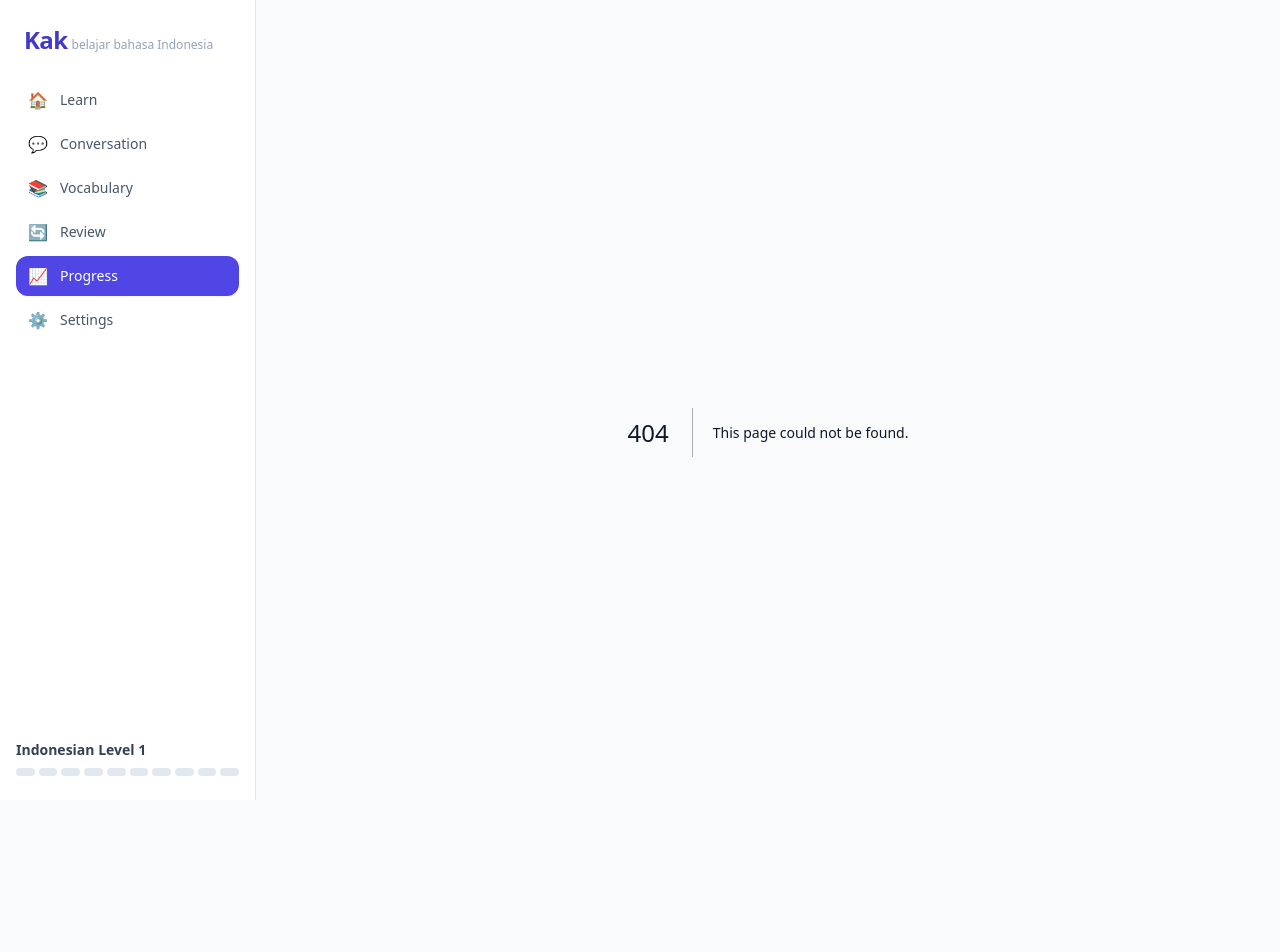
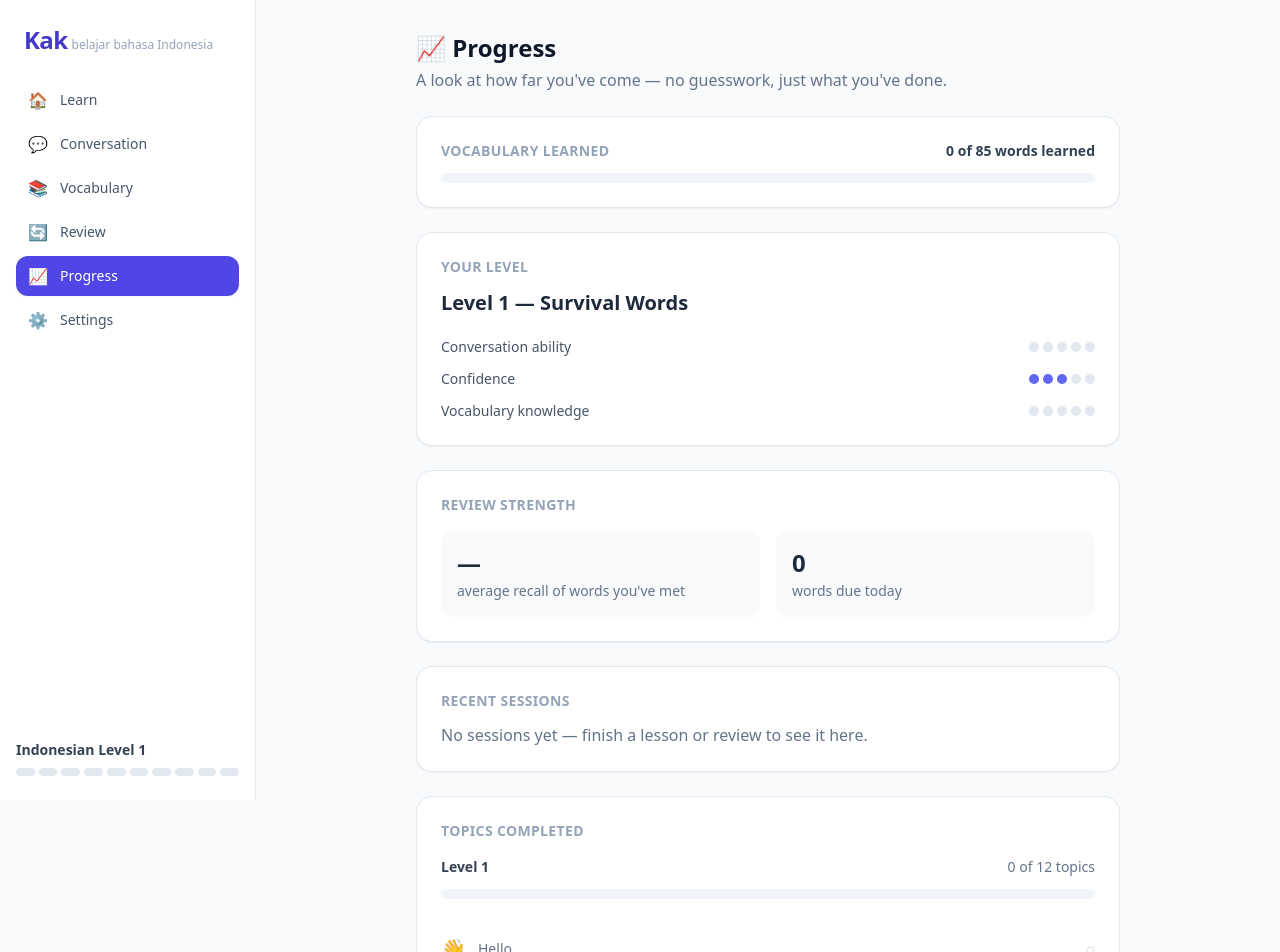
Before and after one commit to stenknz/IndoEng, a Next.js app: page /progress in a window 1280 px wide. Before the commit this address had no page. Shown: the top 952 px of the page. Before the commit the page ends 864 px from the top, so only its background shows below. Built offline with nearby package versions, Linux system fonts and the light colour scheme.

Commit message:
feat: add progress page

```diff
--- /dev/null
+++ b/src/app/progress/page.tsx
@@ -0,0 +1,5 @@
+import { ProgressPage } from "@/components/ProgressPage";
+
+export default function ProgressRoute() {
+  return <ProgressPage />;
+}
--- /dev/null
+++ b/src/components/ProgressPage.tsx
@@ -0,0 +1,231 @@
+"use client";
+
+import { useStore } from "@/lib/store/useStore";
+import { WORD_BANK } from "@/lib/data/words";
+import { LESSONS } from "@/lib/data/lessons";
+import { knownWordIds } from "@/lib/difficulty/learnerModel";
+import { scheduler } from "@/lib/srs/scheduler";
+
+const LEVEL_LABELS = [
+  "Level 1 — Survival Words",
+  "Level 2 — Tiny Sentences",
+  "Level 3 — Everyday Conversation",
+  "Level 4 — Natural Conversation",
+  "Level 5 — Advanced",
+];
+
+function dotsFor(value: number): number {
+  return Math.max(0, Math.min(5, Math.round(value * 5)));
+}
+
+function Bar({ value }: { value: number }) {
+  const percent = Math.round(Math.max(0, Math.min(1, value)) * 100);
+  return (
+    <div className="mt-3 h-2.5 overflow-hidden rounded-full bg-slate-100">
+      <div
+        className="h-full rounded-full bg-brand-500 transition-all duration-300"
+        style={{ width: `${percent}%` }}
+      />
+    </div>
+  );
+}
+
+function DotScale({ label, value }: { label: string; value: number }) {
+  const filled = dotsFor(value);
+  return (
+    <div className="flex items-center justify-between gap-4">
+      <span className="text-sm text-slate-600">{label}</span>
+      <div className="flex gap-1">
+        {Array.from({ length: 5 }).map((_, i) => (
+          <span
+            key={i}
+            className={`h-2.5 w-2.5 rounded-full ${
+              i < filled ? "bg-brand-500" : "bg-slate-200"
+            }`}
+          />
+        ))}
+      </div>
+    </div>
+  );
+}
+
+export function ProgressPage() {
+  const state = useStore((s) => s.state);
+
+  const learnedIds = knownWordIds(state.words);
+  const learnedCount = learnedIds.length;
+
+  const studied = Object.values(state.words);
+  const avgFamiliarity =
+    studied.length === 0
+      ? 0
+      : studied.reduce((sum, w) => sum + w.familiarity, 0) / studied.length;
+  const strength = Math.round(avgFamiliarity * 100);
+  const dueCount = scheduler.dueItems(state.words).length;
+
+  const levelLabel =
+    LEVEL_LABELS[state.profile.level] ?? LEVEL_LABELS[0];
+
+  const recentSessions = [...state.sessions]
+    .sort((a, b) => b.ts - a.ts)
+    .slice(0, 5);
+
+  const levels = Array.from(new Set(LESSONS.map((l) => l.level))).sort(
+    (a, b) => a - b,
+  );
+  const levelGroups = levels.map((level) => {
+    const lessons = LESSONS.filter((l) => l.level === level);
+    const completed = lessons.filter(
+      (l) => state.lessons[l.id]?.status === "complete",
+    ).length;
+    return { level, total: lessons.length, completed };
+  });
+
+  return (
+    <div className="space-y-6">
+      <header>
+        <h1 className="text-2xl font-bold text-slate-900">📈 Progress</h1>
+        <p className="mt-1 text-slate-500">
+          A look at how far you&apos;ve come — no guesswork, just what you&apos;ve
+          done.
+        </p>
+      </header>
+
+      <section className="rounded-2xl border border-slate-200 bg-white p-6 shadow-sm">
+        <div className="flex items-center justify-between gap-4">
+          <h2 className="text-sm font-semibold uppercase tracking-wide text-slate-400">
+            Vocabulary learned
+          </h2>
+          <span className="text-sm font-semibold text-slate-700">
+            {learnedCount} of {WORD_BANK.length} words learned
+          </span>
+        </div>
+        <Bar value={learnedCount / WORD_BANK.length} />
+      </section>
+
+      <section className="rounded-2xl border border-slate-200 bg-white p-6 shadow-sm">
+        <h2 className="text-sm font-semibold uppercase tracking-wide text-slate-400">
+          Your level
+        </h2>
+        <div className="mt-3 text-xl font-bold text-slate-800">
+          {levelLabel}
+        </div>
+        <div className="mt-5 space-y-3">
+          <DotScale
+            label="Conversation ability"
+            value={state.profile.conversationAbility}
+          />
+          <DotScale label="Confidence" value={state.profile.confidence} />
+          <DotScale
+            label="Vocabulary knowledge"
+            value={state.profile.vocabKnowledge}
+          />
+        </div>
+      </section>
+
+      <section className="rounded-2xl border border-slate-200 bg-white p-6 shadow-sm">
+        <h2 className="text-sm font-semibold uppercase tracking-wide text-slate-400">
+          Review strength
+        </h2>
+        <div className="mt-4 grid grid-cols-2 gap-4">
+          <div className="rounded-xl bg-slate-50 p-4">
+            <div className="text-2xl font-bold text-slate-800">
+              {studied.length === 0 ? "—" : `${strength}%`}
+            </div>
+            <div className="mt-0.5 text-sm text-slate-500">
+              average recall of words you&apos;ve met
+            </div>
+          </div>
+          <div className="rounded-xl bg-slate-50 p-4">
+            <div className="text-2xl font-bold text-slate-800">{dueCount}</div>
+            <div className="mt-0.5 text-sm text-slate-500">
+              words due today
+            </div>
+          </div>
+        </div>
+      </section>
+
+      <section className="rounded-2xl border border-slate-200 bg-white p-6 shadow-sm">
+        <h2 className="text-sm font-semibold uppercase tracking-wide text-slate-400">
+          Recent sessions
+        </h2>
+        {recentSessions.length === 0 ? (
+          <p className="mt-3 text-slate-500">
+            No sessions yet — finish a lesson or review to see it here.
+          </p>
+        ) : (
+          <ul className="mt-3 divide-y divide-slate-100">
+            {recentSessions.map((s) => (
+              <li
+                key={s.id}
+                className="flex items-center justify-between gap-4 py-3"
+              >
+                <span className="text-slate-800">
+                  {new Date(s.ts).toLocaleDateString(undefined, {
+                    weekday: "short",
+                    month: "short",
+                    day: "numeric",
+                  })}
+                </span>
+                <span className="text-sm text-slate-500">
+                  {s.durationMin} min
+                </span>
+                <span className="text-sm font-semibold text-slate-700">
+                  {Math.round(s.recallRate * 100)}% recall
+                </span>
+              </li>
+            ))}
+          </ul>
+        )}
+      </section>
+
+      <section className="rounded-2xl border border-slate-200 bg-white p-6 shadow-sm">
+        <h2 className="text-sm font-semibold uppercase tracking-wide text-slate-400">
+          Topics completed
+        </h2>
+        <div className="mt-4 space-y-4">
+          {levelGroups.map((g) => (
+            <div key={g.level}>
+              <div className="flex items-center justify-between gap-4">
+                <span className="text-sm font-semibold text-slate-700">
+                  Level {g.level + 1}
+                </span>
+                <span className="text-sm text-slate-500">
+                  {g.completed} of {g.total} topics
+                </span>
+              </div>
+              <Bar value={g.completed / g.total} />
+            </div>
+          ))}
+        </div>
+        <ul className="mt-6 divide-y divide-slate-100">
+          {LESSONS.map((l) => {
+            const done = state.lessons[l.id]?.status === "complete";
+            return (
+              <li
+                key={l.id}
+                className="flex items-center gap-3 py-3"
+              >
+                <span className="text-xl">{l.emoji}</span>
+                <span
+                  className={`flex-1 text-sm ${
+                    done ? "text-slate-700" : "text-slate-500"
+                  }`}
+                >
+                  {l.title}
+                </span>
+                <span
+                  className={
+                    done ? "text-emerald-500" : "text-slate-300"
+                  }
+                >
+                  {done ? "✓" : "○"}
+                </span>
+              </li>
+            );
+          })}
+        </ul>
+      </section>
+    </div>
+  );
+}
```
